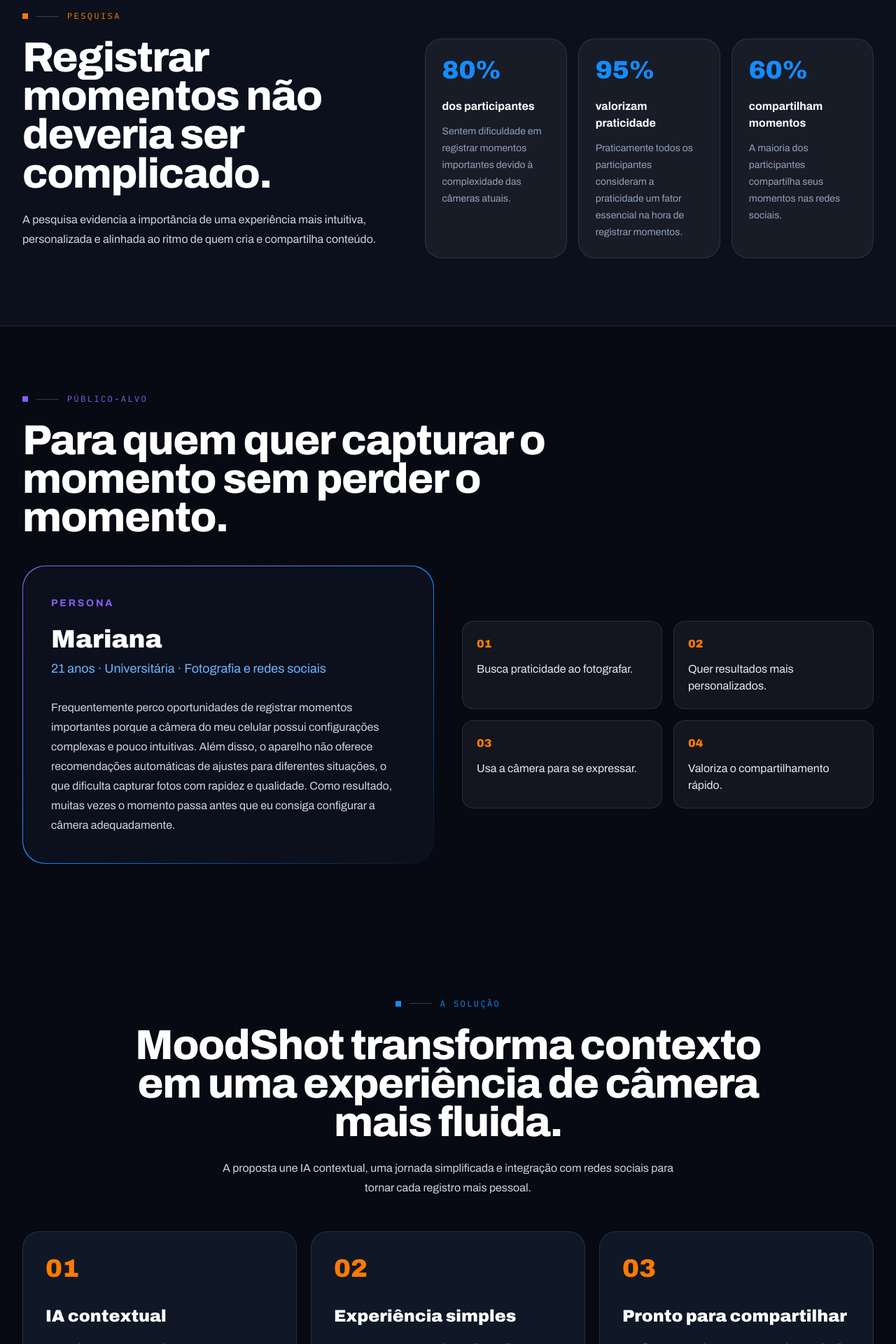
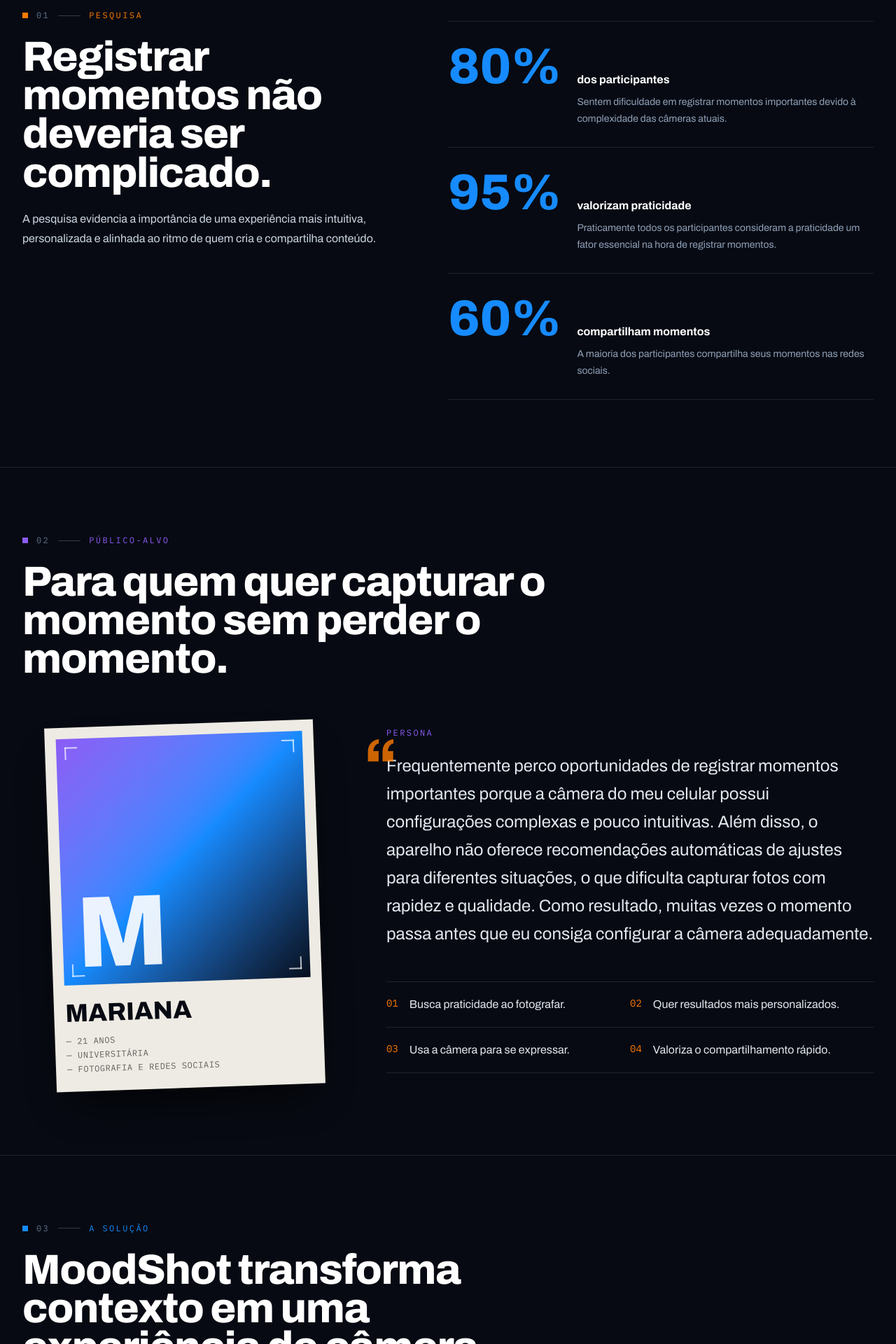
Before and after one commit to mateustavaresw/Moodshot-front-web, a React (Vite) app: page / in a window 1280 px wide. Shown: the part 1000-2920 px from the top of the page at 70% size. Built offline with nearby package versions, Linux system fonts and the light colour scheme.

Commit message:
secoes de pesquisa, persona, solucao e proposta com layout novo

```diff
--- a/src/components/Innovation.jsx
+++ b/src/components/Innovation.jsx
@@ -2,23 +2,32 @@ import SectionHeader from "./SectionHeader";
 
 function Innovation({ items }) {
   return (
-    <section className="py-24">
-      <div className="mx-auto grid max-w-7xl gap-10 px-6 lg:grid-cols-2 lg:px-8">
+    <section className="border-b border-white/10 bg-panel py-24">
+      <div className="mx-auto grid max-w-7xl gap-14 px-6 lg:grid-cols-2 lg:px-8">
         <SectionHeader
+          number="06"
           label="Proposta de valor"
           color="#8B5CF6"
           title="Mais que uma câmera: uma experiência pensada para o usuário."
           description="MoodShot propõe uma forma de registrar e compartilhar momentos com mais contexto, simplicidade e personalidade."
         />
 
-        <div className="grid gap-4">
-          {items.map((item) => (
-            <article key={item.title} className="rounded-2xl border border-white/10 bg-white/5 p-6">
-              <h3 className="text-xl font-black text-[#6BB5FF]">{item.title}</h3>
-              <p className="mt-3 leading-7 text-slate-400">{item.text}</p>
-            </article>
+        <ol className="border-t border-white/10">
+          {items.map((item, index) => (
+            <li
+              key={item.title}
+              className="grid grid-cols-[3rem_1fr] gap-4 border-b border-white/10 py-7"
+            >
+              <span className="font-mono text-sm text-roxo">0{index + 1}</span>
+              <div>
+                <h3 className="condensed text-3xl font-extrabold uppercase text-azul-claro">
+                  {item.title}
+                </h3>
+                <p className="mt-2 leading-7 text-slate-400">{item.text}</p>
+              </div>
+            </li>
           ))}
-        </div>
+        </ol>
       </div>
     </section>
   );
--- a/src/components/Persona.jsx
+++ b/src/components/Persona.jsx
@@ -1,38 +1,56 @@
 import SectionHeader from "./SectionHeader";
+import FrameCorners from "./FrameCorners";
 
 function Persona({ persona }) {
+  // "21 anos · Universitária · ..." vira uma lista
+  const detalhes = persona.details.split(" · ");
+
   return (
-    <section id="publico-alvo" className="py-24">
+    <section id="publico-alvo" className="border-b border-white/10 py-24">
       <div className="mx-auto max-w-7xl px-6 lg:px-8">
         <SectionHeader
+          number="02"
           label="Público-Alvo"
           color="#8B5CF6"
           title="Para quem quer capturar o momento sem perder o momento."
         />
-      </div>
 
-      <div className="mx-auto mt-10 grid max-w-7xl gap-10 px-6 lg:grid-cols-2 lg:px-8">
-        <article className="rounded-[2rem] bg-gradient-to-br from-[#8B5CF6] via-[#168BFF] to-[#07101F] p-[1px]">
-          <div className="h-full rounded-[2rem] bg-[#0B101C] p-8 sm:p-10">
-            <span className="text-sm font-bold uppercase tracking-[0.2em] text-[#8B5CF6]">
-              Persona
-            </span>
-            <h3 className="mt-5 text-4xl font-black">{persona.name}</h3>
-            <p className="mt-2 text-lg text-[#6BB5FF]">{persona.details}</p>
-            <p className="mt-7 leading-7 text-slate-300">{persona.story}</p>
-          </div>
-        </article>
+        <div className="mt-16 grid items-start gap-14 lg:grid-cols-[0.8fr_1.2fr]">
+          {/* ficha da persona estilo polaroid */}
+          <article className="mx-auto w-full max-w-sm -rotate-2 bg-papel p-4 pb-6 text-ink shadow-[0_30px_60px_-25px_rgba(0,0,0,0.9)]">
+            <div className="relative flex aspect-square items-end bg-gradient-to-br from-roxo via-azul to-[#07101F] p-5">
+              <FrameCorners className="inset-3 text-white/70" />
+              <span className="condensed text-[9rem] font-extrabold leading-[0.75] text-white/90">
+                {persona.name[0]}
+              </span>
+            </div>
+            <h3 className="condensed mt-5 text-4xl font-extrabold uppercase">{persona.name}</h3>
+            <ul className="mt-3 space-y-1 font-mono text-xs uppercase tracking-wider text-black/60">
+              {detalhes.map((item) => (
+                <li key={item}>— {item}</li>
+              ))}
+            </ul>
+          </article>
 
-        <div className="flex flex-col justify-center">
-          <h3 className="sr-only">Por que a solução é relevante para esse público</h3>
+          <div>
+            <span className="font-mono text-xs uppercase tracking-[0.2em] text-roxo">Persona</span>
+            <blockquote className="relative mt-4 text-xl leading-9 text-slate-200 sm:text-2xl sm:leading-10">
+              <span className="condensed absolute -left-1 -top-8 text-8xl font-extrabold text-laranja/80 sm:-left-8">
+                “
+              </span>
+              {persona.story}
+            </blockquote>
 
-          <div className="grid gap-4 sm:grid-cols-2">
-            {persona.needs.map((text, index) => (
-              <div key={text} className="rounded-2xl border border-white/10 bg-white/5 p-5">
-                <span className="font-black text-[#FF7A00]">0{index + 1}</span>
-                <p className="mt-3 text-slate-200">{text}</p>
-              </div>
-            ))}
+            <h3 className="sr-only">Por que a solução é relevante para esse público</h3>
+
+            <ul className="mt-12 grid border-t border-white/10 sm:grid-cols-2">
+              {persona.needs.map((text, index) => (
+                <li key={text} className="flex gap-4 border-b border-white/10 py-5 sm:odd:pr-6">
+                  <span className="font-mono text-sm text-laranja">0{index + 1}</span>
+                  <span className="text-slate-200">{text}</span>
+                </li>
+              ))}
+            </ul>
           </div>
         </div>
       </div>
--- a/src/components/Research.jsx
+++ b/src/components/Research.jsx
@@ -2,24 +2,30 @@ import SectionHeader from "./SectionHeader";
 
 function Research({ items }) {
   return (
-    <section id="problema" className="border-y border-white/10 bg-[#0B101C] py-24">
-      <div className="mx-auto grid max-w-7xl gap-10 px-6 lg:grid-cols-[1fr_1.2fr] lg:px-8">
+    <section id="problema" className="border-b border-white/10 py-24">
+      <div className="mx-auto grid max-w-7xl gap-14 px-6 lg:grid-cols-[1fr_1.1fr] lg:px-8">
         <SectionHeader
+          number="01"
           label="Pesquisa"
           color="#FF7A00"
           title="Registrar momentos não deveria ser complicado."
           description="A pesquisa evidencia a importância de uma experiência mais intuitiva, personalizada e alinhada ao ritmo de quem cria e compartilha conteúdo."
         />
 
-        <div className="grid gap-4 sm:grid-cols-3 lg:mt-10">
+        {/* numeros em lista, tipo leitura de dados */}
+        <dl className="divide-y divide-white/10 border-y border-white/10 lg:mt-4">
           {items.map((item) => (
-            <article key={item.title} className="rounded-3xl border border-white/10 bg-white/5 p-6">
-              <strong className="text-4xl font-black text-[#168BFF]">{item.value}</strong>
-              <h3 className="mt-5 font-bold">{item.title}</h3>
-              <p className="mt-3 text-sm leading-6 text-slate-400">{item.text}</p>
-            </article>
+            <div key={item.title} className="grid grid-cols-[7rem_1fr] items-baseline gap-6 py-7 sm:grid-cols-[10rem_1fr]">
+              <dt className="condensed text-6xl font-extrabold leading-none text-azul sm:text-7xl">
+                {item.value}
+              </dt>
+              <dd>
+                <p className="font-bold">{item.title}</p>
+                <p className="mt-2 text-sm leading-6 text-slate-400">{item.text}</p>
+              </dd>
+            </div>
           ))}
-        </div>
+        </dl>
       </div>
     </section>
   );
--- a/src/components/Solution.jsx
+++ b/src/components/Solution.jsx
@@ -2,25 +2,27 @@ import SectionHeader from "./SectionHeader";
 
 function Solution({ items }) {
   return (
-    <section id="solucao" className="relative py-24">
-      <div className="absolute inset-0 -z-10 bg-[radial-gradient(circle_at_50%_50%,rgba(22,139,255,.18),transparent_45%)]" />
-
+    <section id="solucao" className="border-b border-white/10 py-24">
       <div className="mx-auto max-w-7xl px-6 lg:px-8">
         <SectionHeader
-          center
+          number="03"
           label="A solução"
           title="MoodShot transforma contexto em uma experiência de câmera mais fluida."
           description="A proposta une IA contextual, uma jornada simplificada e integração com redes sociais para tornar cada registro mais pessoal."
         />
 
-        <div className="mt-12 grid gap-5 md:grid-cols-3">
+        <div className="mt-16 grid border-t border-white/10 md:grid-cols-3">
           {items.map((item, index) => (
             <article
               key={item.title}
-              className="rounded-3xl border border-white/10 bg-[#101827] p-8 transition hover:-translate-y-2 hover:border-[#168BFF]/60"
+              className="group border-b border-white/10 py-8 md:border-b-0 md:border-l md:px-8 md:first:border-l-0 md:first:pl-0"
             >
-              <span className="text-4xl font-black text-[#FF7A00]">0{index + 1}</span>
-              <h3 className="mt-8 text-2xl font-black">{item.title}</h3>
+              <span className="font-mono text-xs uppercase tracking-[0.2em] text-laranja">
+                Recurso 0{index + 1}
+              </span>
+              <h3 className="condensed mt-6 text-3xl font-extrabold uppercase transition group-hover:text-azul">
+                {item.title}
+              </h3>
               <p className="mt-4 leading-7 text-slate-400">{item.text}</p>
             </article>
           ))}
```
